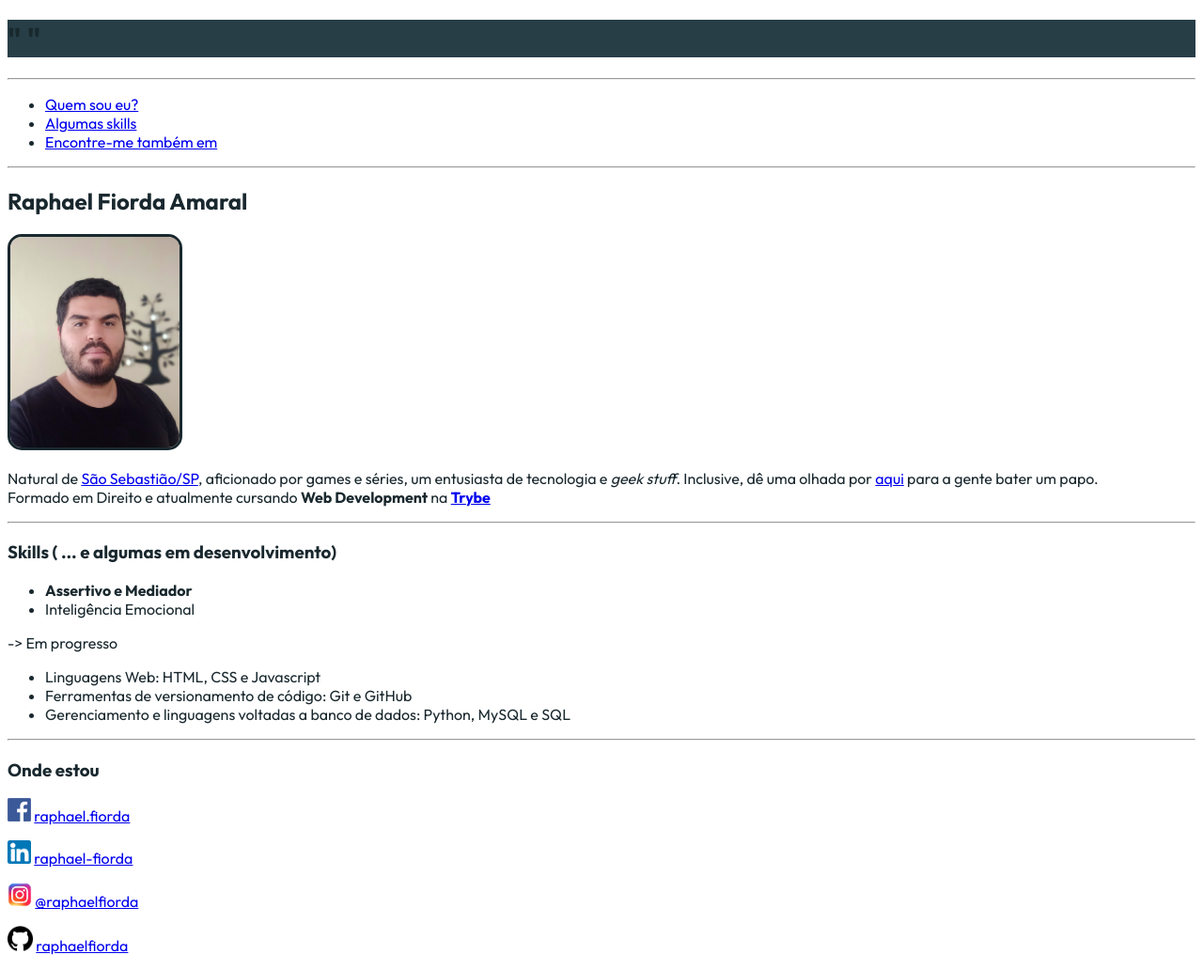
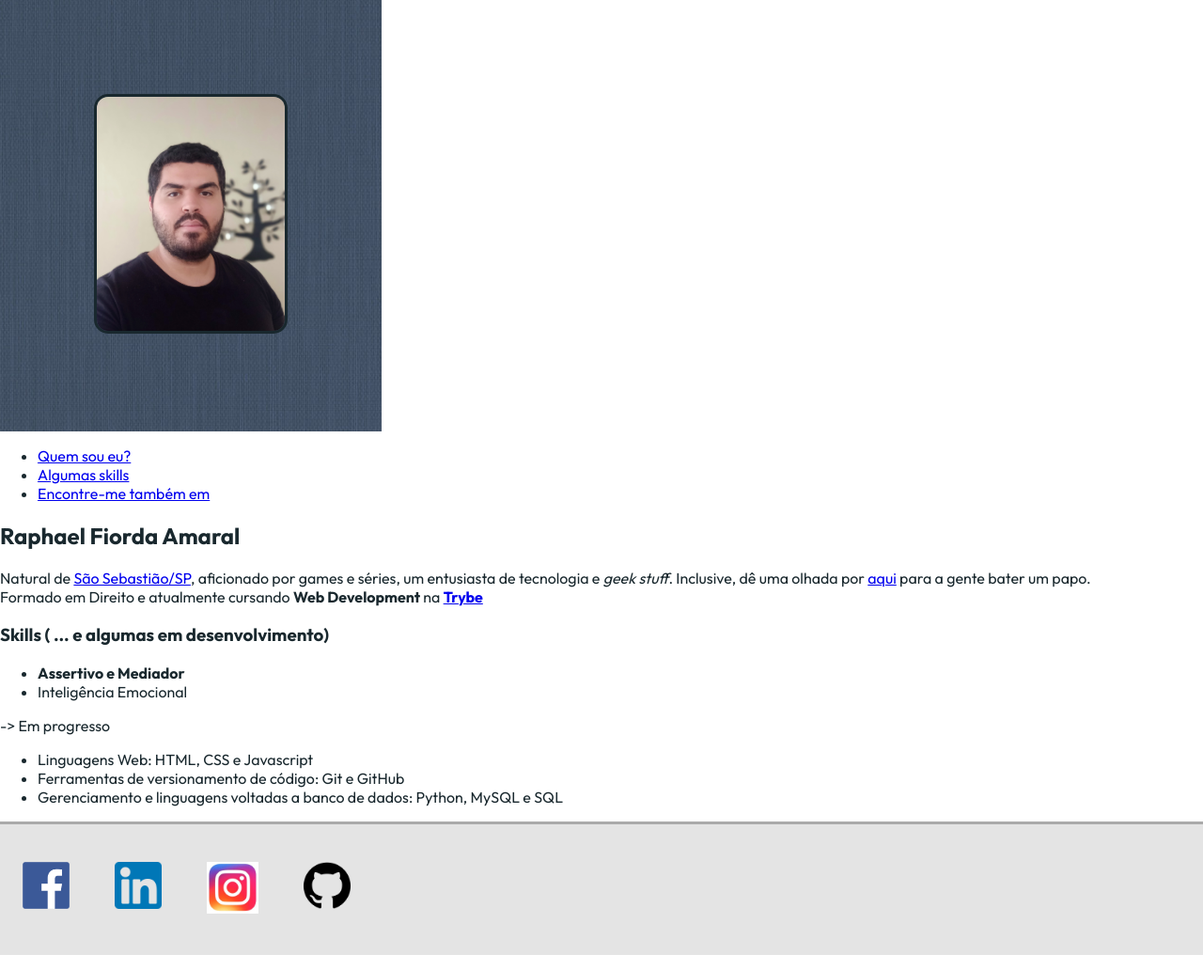
Before and after one commit to raphaelfiorda/raphaelfiorda.github.io, a plain HTML site: page index.html in a window 1280 px wide. Shown: the whole page at 94% size. Drawn offline with Linux system fonts and the light colour scheme.

Commit message:
Realizada nova estilização com Flexbox

```diff
--- a/index.html
+++ b/index.html
@@ -11,16 +11,17 @@
         rel="stylesheet">
     <link rel="stylesheet" href="style.css">
 </head>
-<body><h1 style="background-color: #273E47">" "</h1>
-    <hr>
-    <ul>
+<body>
+    <div class="header">
+        <img class="picture" src="images/Foto Perfil.jpg" alt="Foto de Raphael">
+    </div>
+    <div class="index"> <ul>
         <li><a href="#nome">Quem sou eu?</a></li>
         <li><a href="#skills">Algumas skills</a></li>
         <li><a href="#mídias sociais">Encontre-me também em</a></li>
-    </ul>
-    <hr>
+      </ul>
+    </div>
     <h2 id="nome">Raphael Fiorda Amaral</h2>
-        <img class="picture" src="images/Foto Perfil.jpg" alt="Foto de Raphael" width="180px">
         <p>Natural de <a href="http://www.turismosaosebastiao.com.br/home" target="_blank">
             São Sebastião/SP</a>, aficionado por games e séries, um entusiasta de tecnologia e <em>geek stuff</em>.
             Inclusive, dê uma olhada por <a href="https://jovemnerd.com.br/nerdcast/" target="_blank">aqui</a> para a gente bater um papo.
@@ -28,7 +29,6 @@
             Formado em Direito e atualmente cursando
             <strong> Web Development </strong> na <strong><a href="https://www.betrybe.com/" target="_blank">Trybe</a></strong>
         </p>
-    <hr>
     <h3 id="skills">Skills ( ... e algumas em desenvolvimento)</h3>
         <ul>
             <li><strong>Assertivo e Mediador</strong></li>
@@ -40,20 +40,25 @@
             <li>Ferramentas de versionamento de código: Git e GitHub</li>
             <li>Gerenciamento e linguagens voltadas a banco de dados: Python, MySQL e SQL</li>
         </ul>
-        <hr>
-        <h3 id="mídias sociais">Onde estou</h3>
-
-            <p><img src="images/facebook_icon.png" alt="Ícone do facebook" width="25px">
-                    <a href="https://www.facebook.com/raphael.fiorda/" target="_blank">
-                            raphael.fiorda</a></p>
-            <p><img src="images/linkedin_icon.png" alt="Ícone do linkedin" width="25px">
-                    <a href="https://www.linkedin.com/in/raphael-fiorda/" target="_blank">
-                            raphael-fiorda</a></p>
-            <p><img src="images/instagram_icon.png" alt="Ícone do instagram"width="26px">
-                    <a href="https://www.instagram.com/raphaelfiorda/" target="_blank">
-                            @raphaelfiorda</a></p>
-            <p><img src="images/github_icon.png" alt="Ícone do github"width="27px">
-                    <a href="https://github.com/raphaelfiorda" target="_blank">
-                            raphaelfiorda</a></p>
+        <div class="footer">
+          <div class="links-container">
+            <p><a href="https://www.facebook.com/raphael.fiorda/" target="_blank">
+                     <img src="images/facebook_icon.png" alt="Ícone do facebook" width="50px">
+                </a>
+            </p>
+            <p><a href="https://www.linkedin.com/in/raphael-fiorda/" target="_blank">
+                <img src="images/linkedin_icon.png" alt="Ícone do linkedin" width="50px">
+                </a>
+            </p>
+            <p><a href="https://www.instagram.com/raphaelfiorda/" target="_blank">
+                <img src="images/instagram_icon.png" alt="Ícone do instagram" width="55px">
+                </a>
+            </p>
+            <p><a href="https://github.com/raphaelfiorda" target="_blank">
+                <img src="images/github_icon.png" alt="Ícone do github" width="50px">
+                </a>
+            </p>
+          </div>
+        </div>
     </body>
 </html>
--- a/style.css
+++ b/style.css
@@ -1,13 +1,35 @@
-.block-centralizer {
-    margin: 0 auto;
-    text-align: justify;
-}
-.picture {
-    border-radius: 15px;
-    border-style: solid;
-}
 body {
+    margin: 0;
     font-family: 'Outfit', sans-serif;
     background-image: url();
     color: #19282e;
 }
+.header{
+    display: inline-block;
+    margin-left: 0;
+    text-align: right;
+    background-image: url("images/textures/navy-blue.jpg");
+    background-position: center;
+    padding: 100px;
+    left: 200px;
+}
+.picture {
+    display: inline-block;
+    text-align: end;
+    width: 200px;
+    border-radius: 15px;
+    border-style: solid;
+}
+.footer {
+    display: flex;
+    background-color: rgba(204, 204, 204, 0.534);
+    border-top: 3px outset rgb(170, 170, 170);
+}
+.links-container {
+    display: flex;
+    justify-content: right;
+}
+div.links-container img {
+    margin: 1.5em;
+    align-items: center;
+}
```
Also changed, not shown: images/textures/navy-blue.jpg (added), 3 other files.
